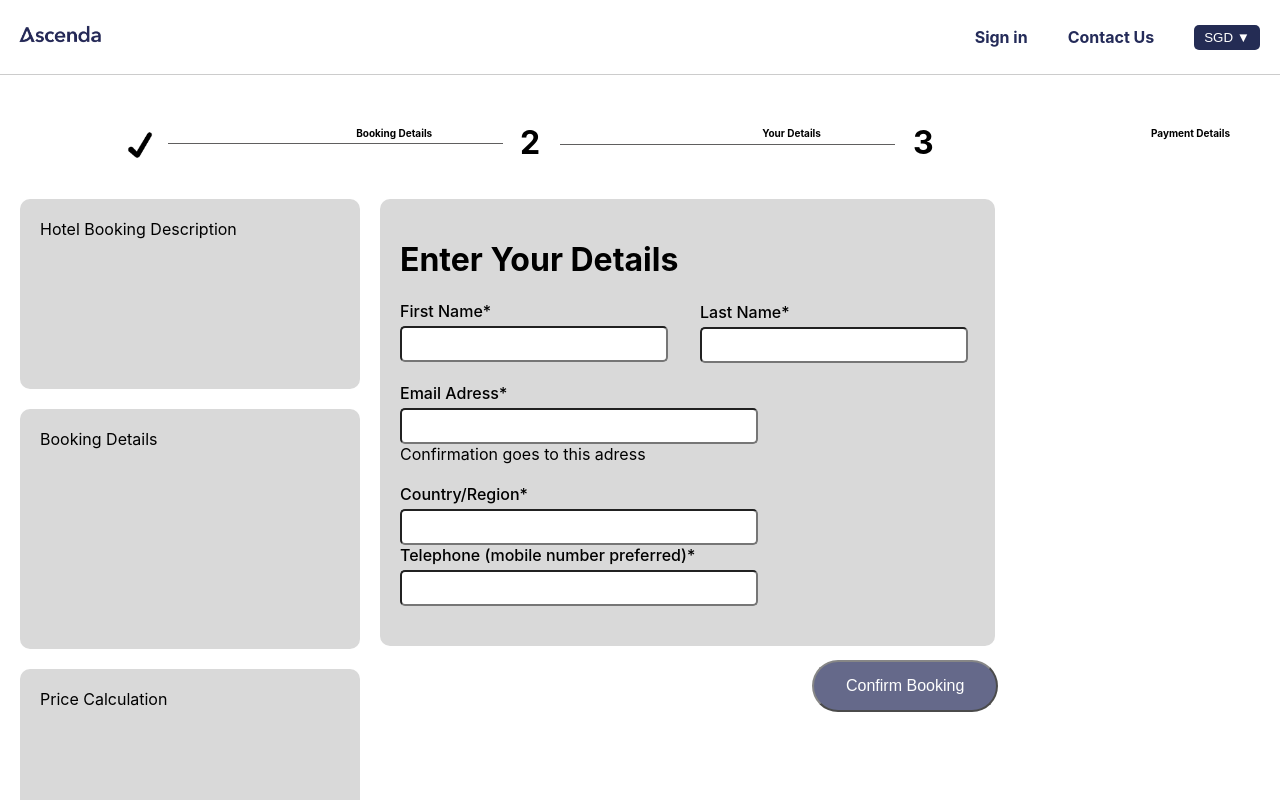
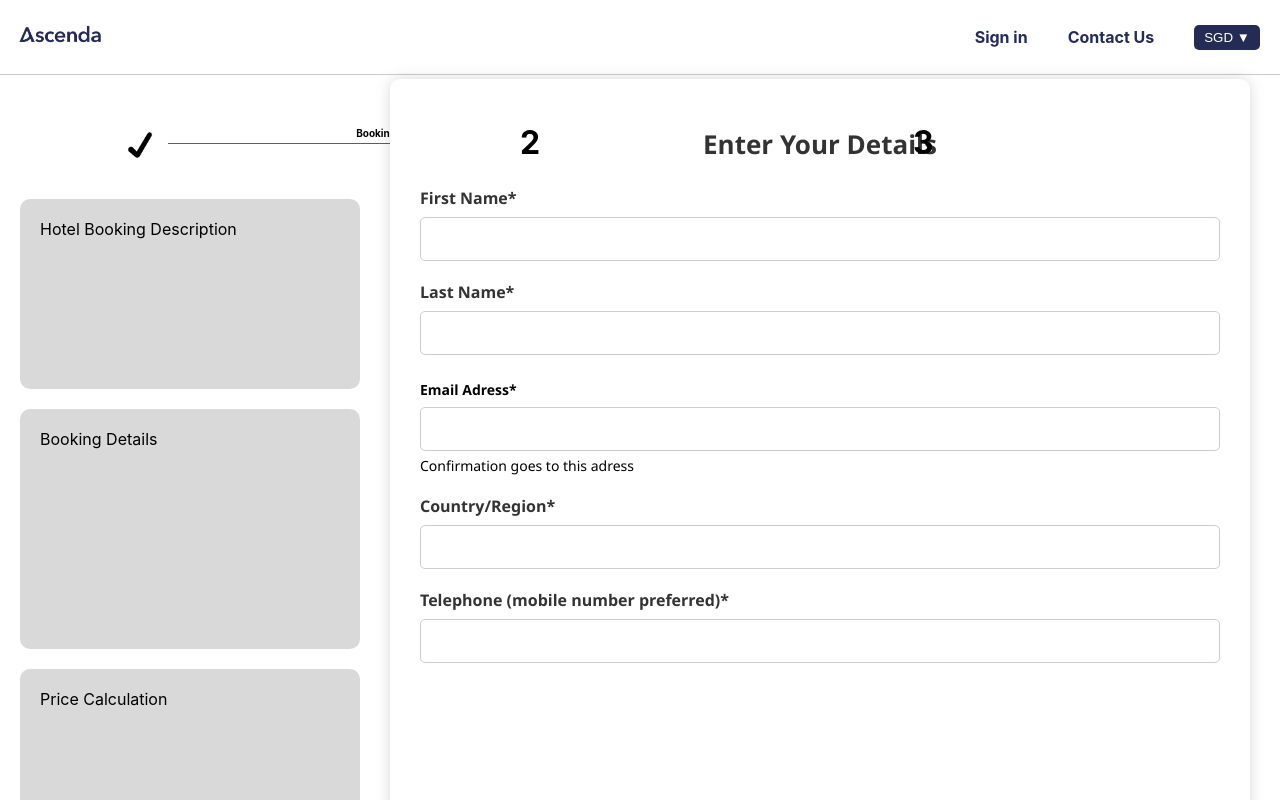
Before and after one commit to Jungstershark/TripLodge, a React (Create React App) app in the folder client/: page /Details in a window 1280 px wide. Shown: the top 800 px of the page. Built offline with nearby package versions, Linux system fonts and the light colour scheme; some icons are missing.

Commit message:
Update customerDetail.css

```diff
--- a/client/src/BookingDetails/customerDetail.css
+++ b/client/src/BookingDetails/customerDetail.css
@@ -1,52 +1,59 @@
-.container3{
+.container3 {
     position: relative;
-    background-color:#D9D9D9;
-    padding: 20px;
-    width: 575px;
-    height:fit-content;
-    margin:20px;
+    display: flex;
+    flex-direction: column;
+    background-color: white;
+    padding: 30px;
     border-radius: 10px;
-    top: -710px;
-    right:-360px;
+    box-shadow: 0 0 15px rgba(0, 0, 0, 0.15);
+    max-width: 800px;
+    height: 700px;
+    margin: auto;
+    font-family: 'Segoe UI', Tahoma, Geneva, Verdana, sans-serif;
+    top: -810px;
+    left: 180px;
 }
 
-.text{
-    font-weight: 500;
+.container3 h1 {
+    text-align: center;
+    margin-bottom: 25px;
+    font-size: 26px;
+    color: #333;
 }
 
-.Name{
-    border-radius: 5px;
-    width: 260px;
-    height: 30px;
-}
-.other{
-    border-radius:5px;
-    width: 350px;
-    height:30px;
+.FirstNameContainer,
+.LastNameContainer,
+.EmailContainer,
+.CountryContainer,
+.TelephoneContainer {
+    margin-bottom: 20px;
 }
 
-
-input{
-    margin-top: 5px;
+.text {
+    margin-bottom: 8px;
+    font-weight: bold;
+    color: #333;
 }
 
-.LastNameContainer{
-    position: relative;
-    top: -60px;
-    right: -300px;
+input.Name,
+input.other {
+    width: 100%;
+    padding: 12px;
+    border: 1px solid #ccc;
+    border-radius: 5px;
+    font-size: 16px;
+    box-sizing: border-box;
+    transition: border-color 0.3s ease;
 }
 
-.EmailContainer{
-    position: relative;
-    top: -40px;
+input.Name:focus,
+input.other:focus {
+    border-color: #3A3F85;
+    outline: none;
 }
 
-.CountryContainer{
-    position: relative;
-    top: -20px;
+.EmailContainer div {
+    margin-top: 5px;
+    color: black;
+    font-size: 14px;
 }
-
-.TelephoneContainer{
-    position: relative;
-    top: -20px;
-}
```
